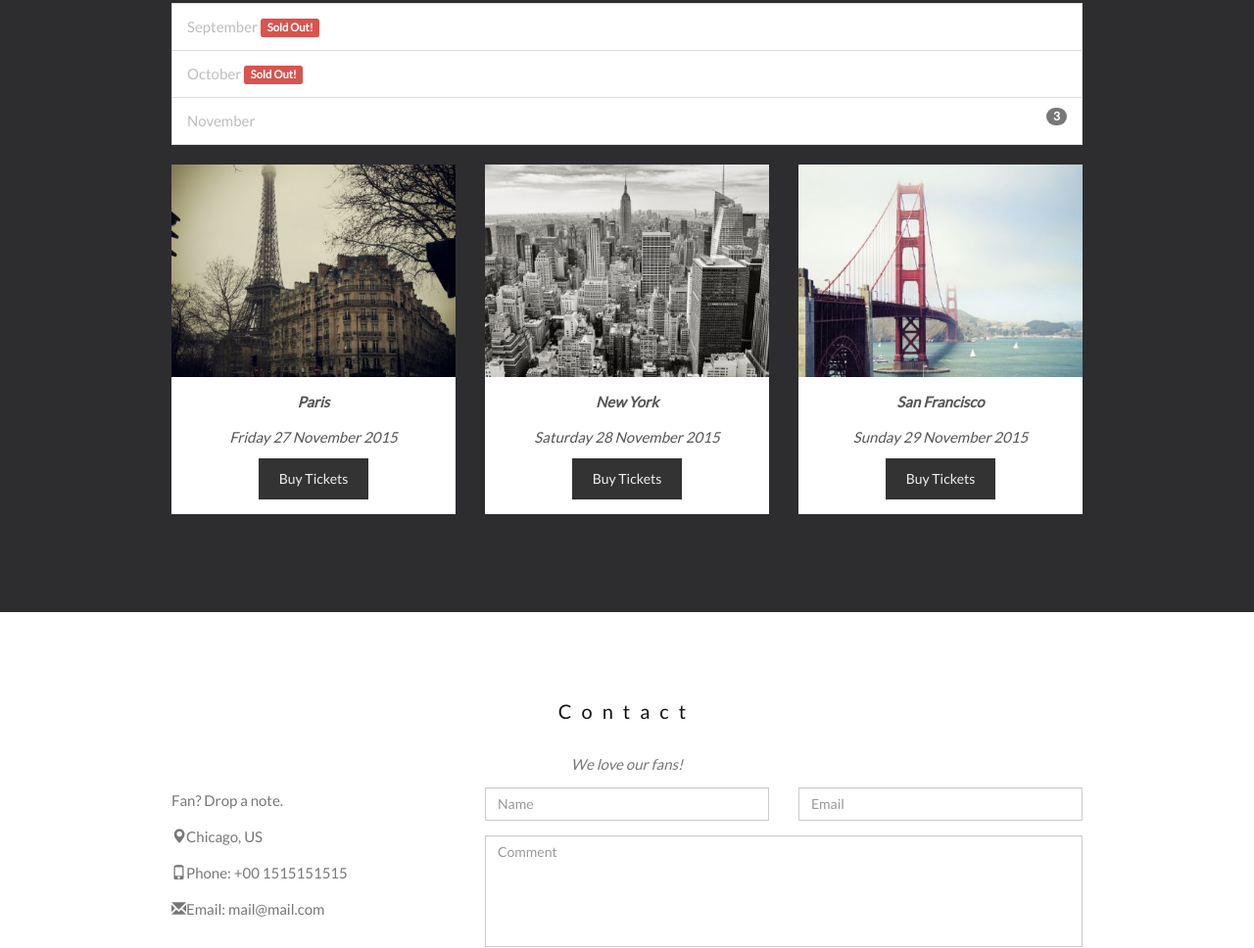
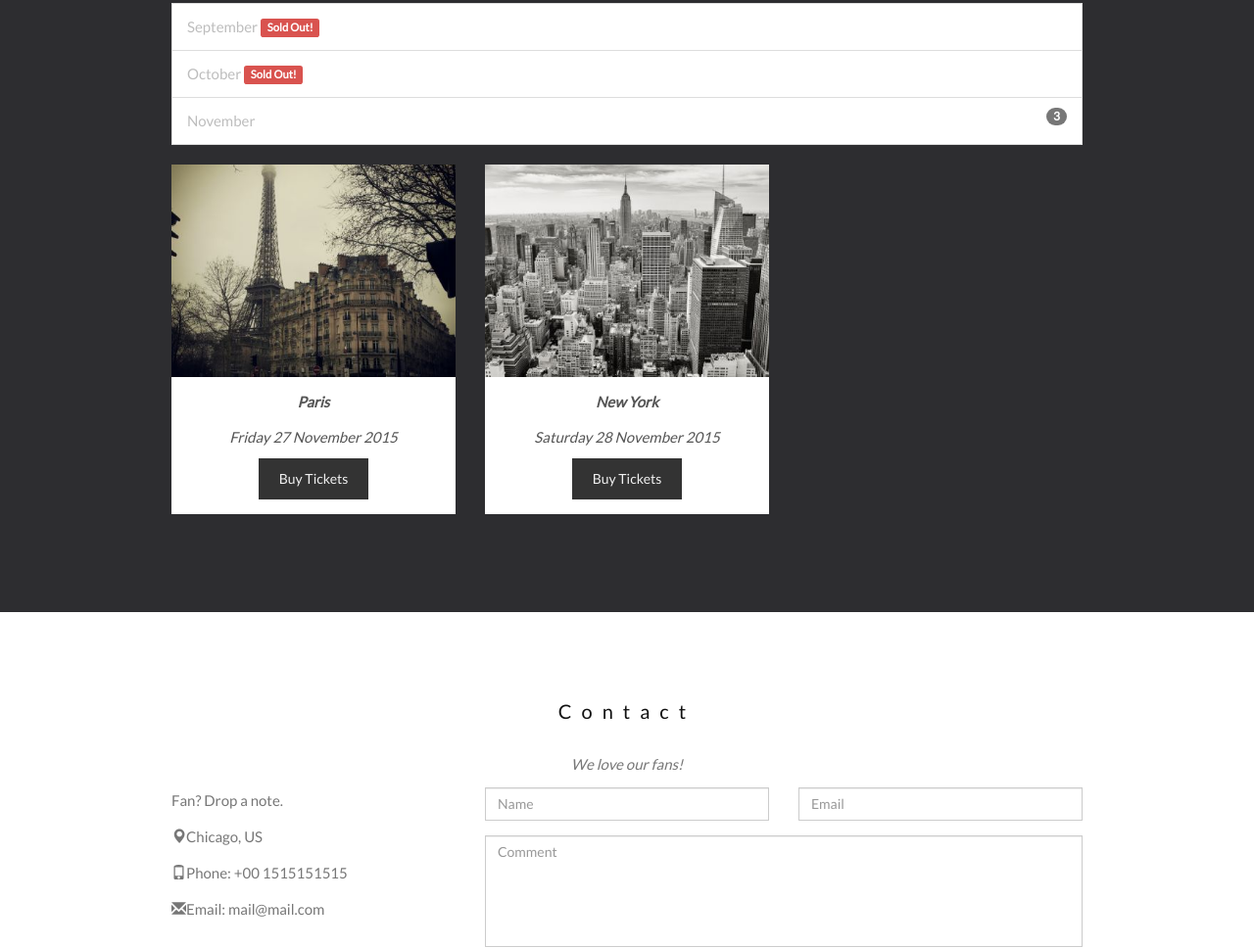
Before and after one commit to kfan9/it202spr2018, a plain HTML site: page labs/lab1/index.html in a window 1280 px wide. Shown: the part 2320-3288 px from the top of the page at 98% size. Drawn offline with nearby package versions, Linux system fonts and the light colour scheme; some packages are replaced by stand-ins of ours.

Commit message:
removed san francisco but not sure what meant by fill half the width

```diff
--- a/labs/lab1/index.html
+++ b/labs/lab1/index.html
@@ -334,14 +334,7 @@
           <button class="btn" data-toggle="modal" data-target="#myModal">Buy Tickets</button>
         </div>
       </div>
-      <div class="col-sm-4">
-        <div class="thumbnail">
-          <img src="sanfran.jpg" alt="San Francisco" width="400" height="300">
-          <p><strong>San Francisco</strong></p>
-          <p>Sunday 29 November 2015</p>
-          <button class="btn" data-toggle="modal" data-target="#myModal">Buy Tickets</button>
-        </div>
-      </div>
+
     </div>
   </div>
 
```
